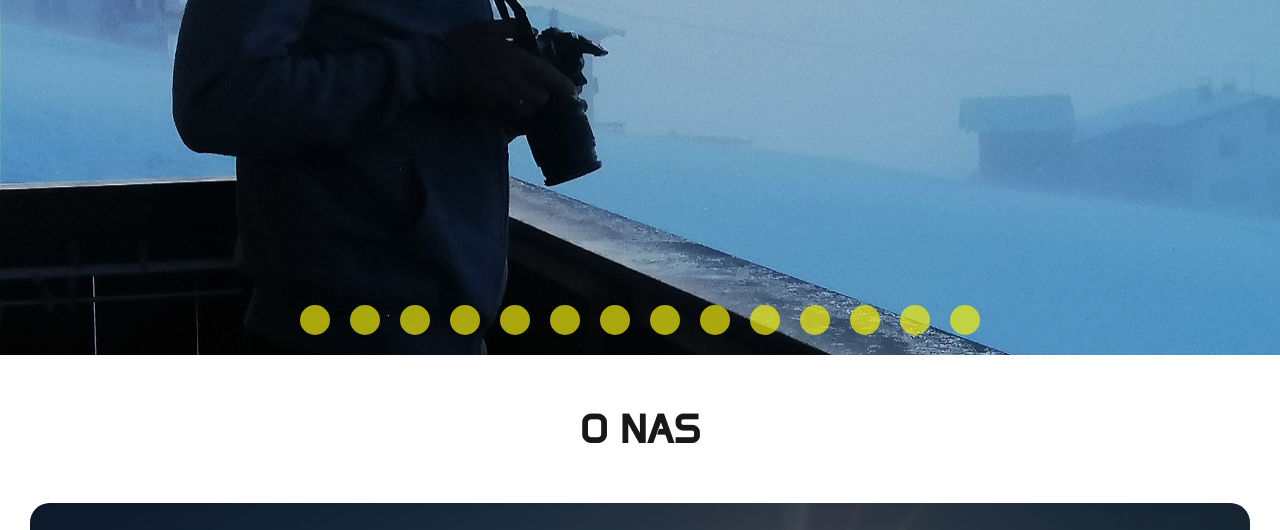
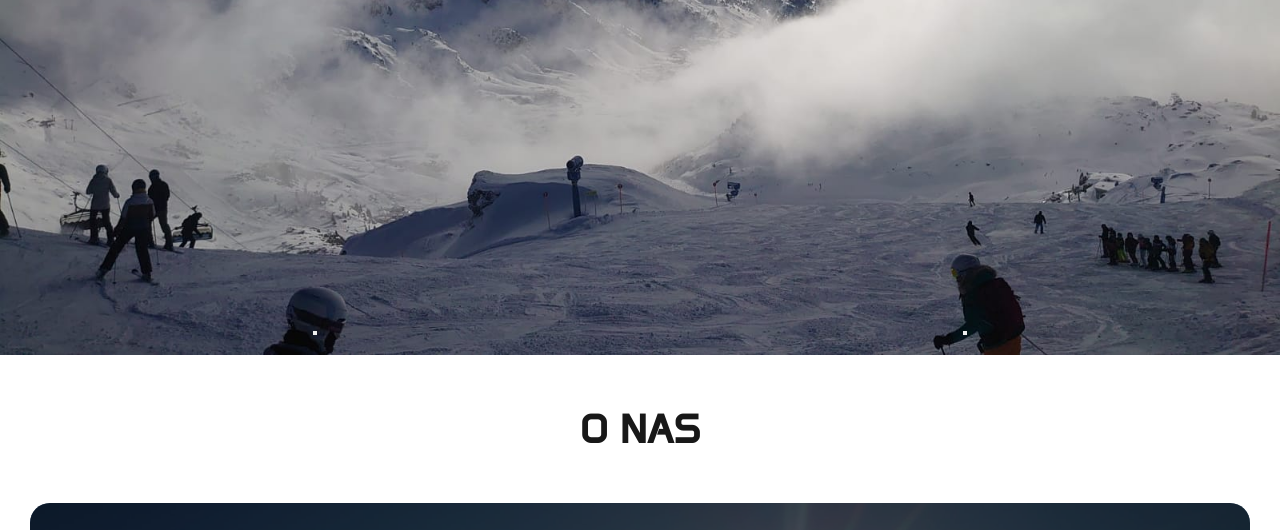
Before and after one commit to llgor34/life-on-ski, a plain HTML site: page index.html in a window 1280 px wide. Shown: the part 535-1065 px from the top of the page. Drawn offline with Linux system fonts and the light colour scheme; grey boxes are pictures that could not be loaded.

Commit message:
slider 2.0

```diff
--- a/css/img-slider.css
+++ b/css/img-slider.css
@@ -44,27 +44,25 @@
 .img-slider-nav {
     position: absolute;
     display: flex;
-    justify-content: center;
-    flex-wrap: wrap;
-    bottom: 20px;
-    row-gap: 10px;
+    justify-content: space-around;
     column-gap: 20px;
     width: 100%;
+    bottom: 20px;
 }
 
-.img-slider-nav a {
+/* .img-slider-nav a {
     display: block;
+    border: 2px solid var(--ui-background-color);
     background-color: var(--primary-color);
-    opacity: 0.7;
     width: 30px;
     height: 30px;
     border-radius: 50%;
     transition: translate 0.3s ease;
-}
+} */
 
-.img-slider-nav a.active {
+/* .img-slider-nav a.active {
     translate: 0 -10px;
-}
+} */
 
 .img-slider-wrapper .text-center {
     left: 50%;
--- a/css/index.css
+++ b/css/index.css
@@ -37,6 +37,7 @@
     --secondary-color: #fff;
     --secondary-alternative: #000;
     --ui-background-color: #181818;
+    --ui-background-color-hover: #222;
 }
 
 a {
--- a/css/navbar.css
+++ b/css/navbar.css
@@ -92,6 +92,11 @@
         text-align: center;
     }
 
+    .nav-links li:hover {
+        filter: none;
+        background-color: var(--ui-background-color-hover);
+    }
+
     .mobile-button {
         display: block;
     }
--- a/scripts/slider.js
+++ b/scripts/slider.js
@@ -120,45 +120,35 @@ function main() {
 function initSlider(sliderContainer, imgItems) {
     resetElementHTML(sliderContainer);
 
-    const sliderWrapper = createSliderWrapper(sliderContainer);
-    const sliderNav = createSliderNav(sliderContainer);
+    const { sliderWrapper, imgElements } = createSliderImages(imgItems);
+    const navigation = createSliderNavigation();
+
+    sliderContainer.appendChild(sliderWrapper);
+    sliderContainer.appendChild(navigation);
+
+    startSliderTimer(sliderWrapper, imgElements);
+}
+
+function createSliderImages(imgItems) {
+    const sliderWrapper = createSliderImgWrapper();
 
     const imgElements = [];
-    const navElements = [];
     for (const [idx, imgItem] of imgItems.entries()) {
         const id = getImgTemplateId(idx);
+        const imgElement = getImgTemplate(imgItem, id);
 
-        const imgElement = getImgTemplate(imgItem, id);
-        const navElement = getImgNavTemplate(id);
-
-        sliderNav.appendChild(navElement);
+        imgElements.push(imgElement);
         sliderWrapper.appendChild(imgElement);
-
-        navElements.push(navElement);
-        imgElements.push(imgElement);
     }
 
-    addNavLogic(sliderWrapper, navElements, imgElements);
+    return { sliderWrapper, imgElements };
 }
 
-function createSliderWrapper(container) {
+function createSliderImgWrapper() {
     const wrapper = document.createElement('div');
     wrapper.classList.add('img-slider-wrapper');
-    container.appendChild(wrapper);
 
     return wrapper;
-}
-
-function createSliderNav(container) {
-    const nav = document.createElement('nav');
-    nav.classList.add('img-slider-nav');
-    container.appendChild(nav);
-
-    return nav;
-}
-
-function resetElementHTML(element) {
-    element.innerHTML = '';
 }
 
 function getImgTemplateId(idx) {
@@ -189,35 +179,42 @@ function getImgTemplate(imgItem, id) {
     return wrapper;
 }
 
-function getImgNavTemplate(id) {
-    const a = document.createElement('a');
-    a.setAttribute('href', `#${id}`);
-    return a;
+function createSliderNavigation() {
+    const navContainer = createNavContainer();
+    const leftArrowButton = createArrowButton('left-arrow');
+    const rightArrowbutton = createArrowButton('right-arrow');
+
+    addArrowButtonToNav(leftArrowButton, navContainer);
+    addArrowButtonToNav(rightArrowbutton, navContainer);
+
+    return navContainer;
 }
 
-function addNavLogic(wrapper, navElements, imgElements) {
-    let intervalId = startSliderTimer(wrapper, imgElements);
-
-    for (const navElement of navElements) {
-        navElement.addEventListener('click', (e) => {
-            e.preventDefault();
-            if (intervalId) {
-                clearInterval(intervalId);
-                intervalId = null;
+function createNavContainer() {
+    const nav = document.createElement('nav');
+    nav.classList.add('img-slider-nav');
+    return nav;
 }
 
-            const imgElementId = navElement.getAttribute('href');
-            const imgElementIdx = imgElements.map((el) => el.querySelector(imgElementId)).findIndex((el) => !!el);
-            scrollIntoElement(wrapper, imgElements[imgElementIdx]);
-
-            intervalId = startSliderTimer(wrapper, imgElements, imgElementIdx);
-        });
-    }
+function createArrowButton(id) {
+    const arrowButton = document.createElement('button');
+    arrowButton.setAttribute('id', id);
+    return arrowButton;
 }
 
-function startSliderTimer(wrapper, imgElements, startingIdx = 1) {
+function addArrowButtonToNav(arrowButton, navContainer) {
+    navContainer.appendChild(arrowButton);
+}
+
+function resetElementHTML(element) {
+    element.innerHTML = '';
+}
+
+function startSliderTimer(wrapper, imgElements, startingIdx = 0) {
     let currentIdx = startingIdx;
-    const intervalId = setInterval(() => {
+    let interval = null;
+    const startInterval = () =>
+        setInterval(() => {
             currentIdx++;
             if (currentIdx === imgElements.length) {
                 currentIdx = 0;
@@ -226,7 +223,27 @@ function startSliderTimer(wrapper, imgElements, startingIdx = 1) {
             scrollIntoElement(wrapper, imgElements[currentIdx]);
         }, INTERVAL_TIMEOUT);
 
-    return intervalId;
+    interval = startInterval();
+    wrapper.addEventListener('scroll', () => {
+        if (interval !== null) {
+            clearInterval(interval);
+            interval = null;
+        }
+    });
+    wrapper.addEventListener('scrollend', () => {
+        if (interval === null) {
+            currentIdx = getCurrentImgIdx(imgElements);
+            interval = startInterval();
+        }
+    });
+}
+
+function getCurrentImgIdx(imgElements) {
+    const imgWrapper = imgElements.filter((element) => element.getBoundingClientRect().left === 0)[0];
+    const imgId = imgWrapper.querySelector('img').getAttribute('id');
+    const imgIdx = imgId.split('-')[1] - 1;
+
+    return imgIdx;
 }
 
 function scrollIntoElement(wrapper, imgElement) {
```
Lines whose indentation alone changed are shown as unchanged.
